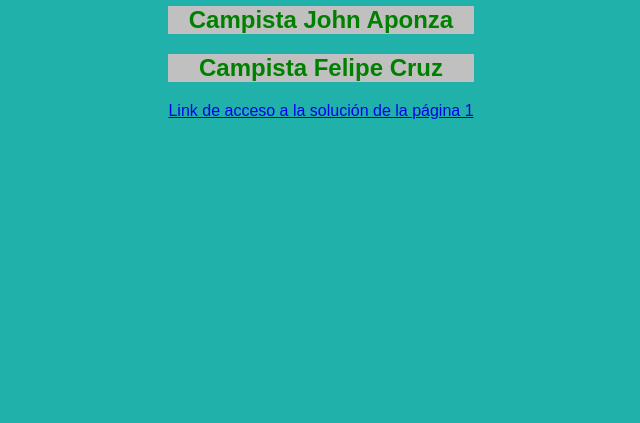
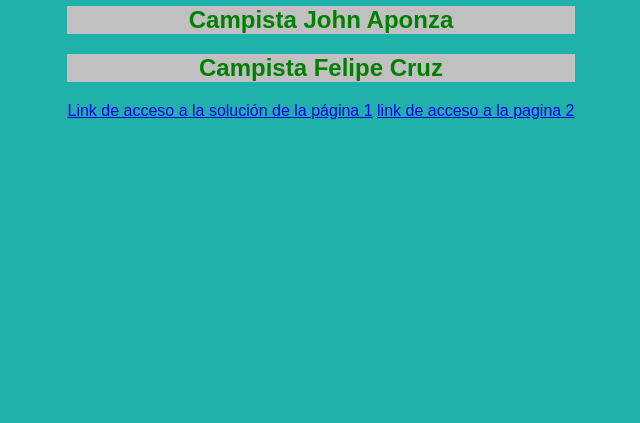
Before and after one commit to afecreer/analisis_de_datos18072024, a plain HTML site: page index.html in a window 1280 px wide. Shown: the part 377-800 px from the top of the page, without its empty margins (319-959 px from the left). Drawn offline with Linux system fonts and the light colour scheme.

Commit message:
Generamos el enlace a la pagina 2

```diff
--- a/index.html
+++ b/index.html
@@ -11,6 +11,7 @@
     <H2>Campista John Aponza</H2>
     <H2>Campista Felipe Cruz</H2>
     <a href="https://docs.google.com/document/d/1LZaYo2qxBcvIshPfR-0d7FTvFMbZ3FXb/edit?usp=sharing&ouid=108884340688923674292&rtpof=true&sd=true" target="_blank">Link de acceso a la solución de la página 1</a>
+    <a href="https://docs.google.com/document/d/1h_Dh4jDqiqdCLbchb4iPZ8tDkypIpV_s/edit?usp=sharing&ouid=108884340688923674292&rtpof=true&sd=true" target="_blank">link de acceso a la pagina 2</a>
 </div>
 </body>
 </html>
```
